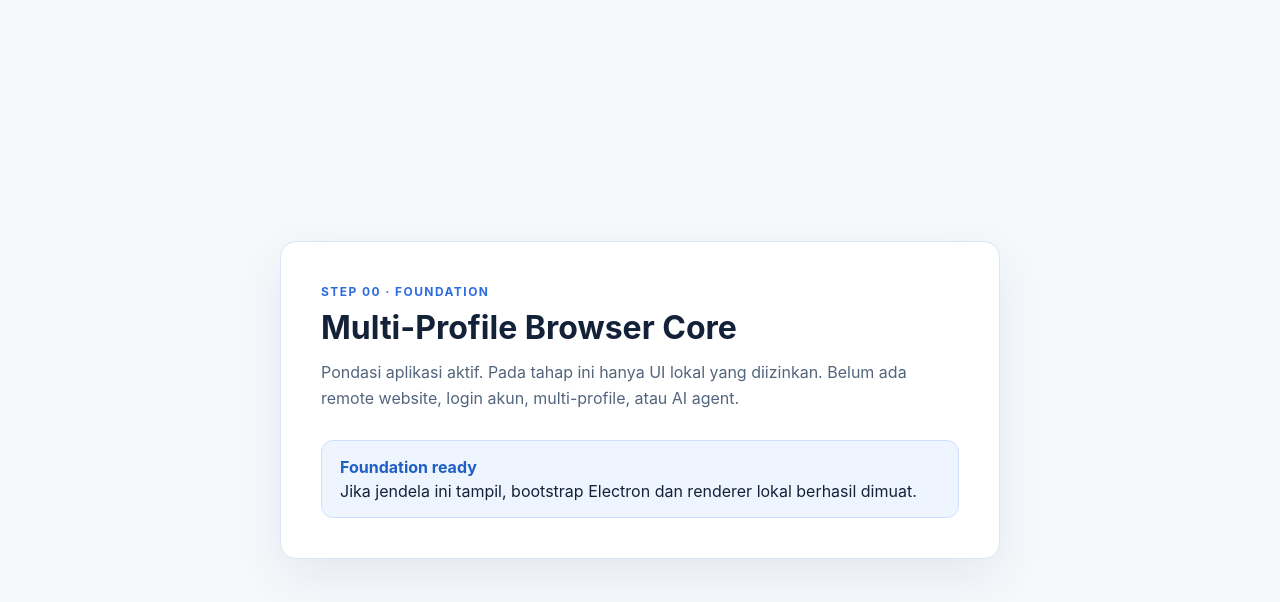
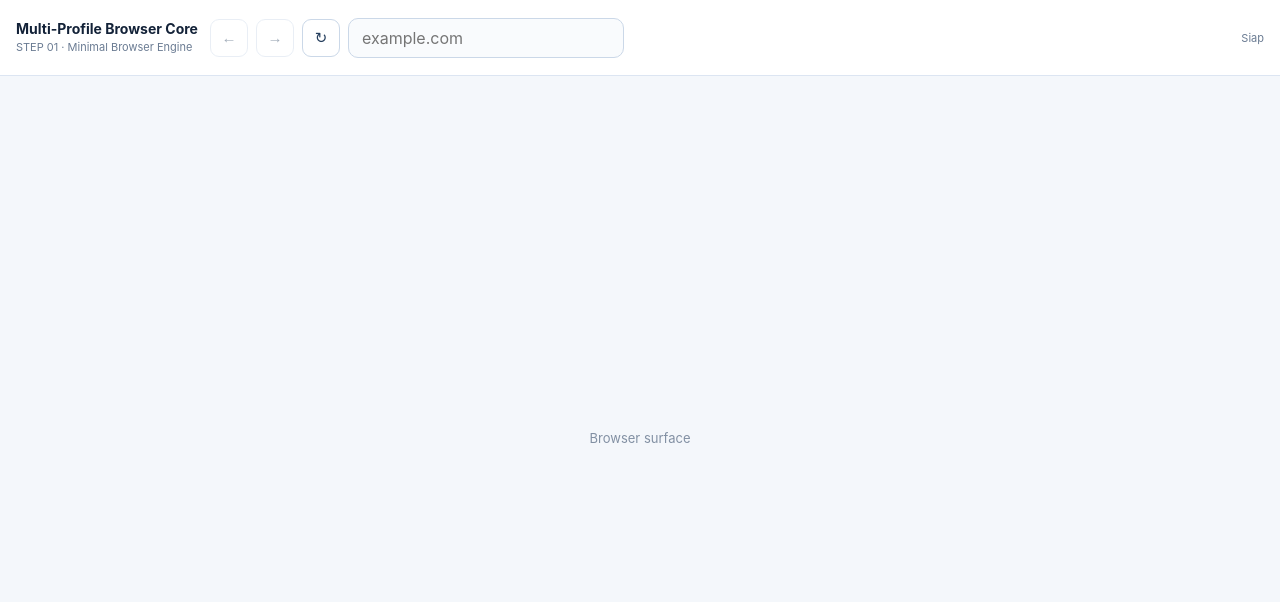
Before and after one commit to inoriko920-dev/Multi-Profile-Browser-Core, an Electron app: page src/renderer/index.html in a window 1280 px wide. Drawn offline with Linux system fonts and the light colour scheme.

Commit message:
step01: replace foundation screen with minimal browser toolbar

```diff
--- a/src/renderer/index.html
+++ b/src/renderer/index.html
@@ -3,34 +3,81 @@
   <head>
     <meta charset="UTF-8" />
     <meta name="viewport" content="width=device-width, initial-scale=1.0" />
-    <meta http-equiv="Content-Security-Policy" content="default-src 'self'; style-src 'self' 'unsafe-inline'; script-src 'none'; img-src 'self' data:; connect-src 'none'; frame-src 'none'; object-src 'none'; base-uri 'none'; form-action 'none'" />
+    <meta http-equiv="Content-Security-Policy" content="default-src 'self'; style-src 'self' 'unsafe-inline'; script-src 'self'; img-src 'self' data:; connect-src 'none'; frame-src 'none'; object-src 'none'; base-uri 'none'; form-action 'self'" />
     <title>Multi-Profile Browser Core</title>
     <style>
       :root {
         font-family: Inter, ui-sans-serif, system-ui, -apple-system, BlinkMacSystemFont, "Segoe UI", sans-serif;
         color: #132238;
-        background: #f6f8fb;
+        background: #f4f7fb;
       }
 
       * { box-sizing: border-box; }
-      body { margin: 0; min-height: 100vh; display: grid; place-items: center; }
-      main { width: min(720px, calc(100vw - 48px)); padding: 40px; background: white; border: 1px solid #dce5f2; border-radius: 16px; box-shadow: 0 18px 50px rgba(31, 65, 114, 0.08); }
-      .eyebrow { margin: 0 0 8px; font-size: 12px; font-weight: 700; letter-spacing: 0.12em; text-transform: uppercase; color: #2d6cdf; }
-      h1 { margin: 0 0 12px; font-size: 32px; line-height: 1.15; }
-      p { margin: 0; line-height: 1.65; color: #53657c; }
-      .status { margin-top: 28px; padding: 16px 18px; border-radius: 12px; background: #eef5ff; border: 1px solid #cfe0ff; }
-      .status strong { display: block; margin-bottom: 4px; color: #1f5fc4; }
+      html, body { margin: 0; width: 100%; height: 100%; overflow: hidden; }
+      body { background: #f4f7fb; }
+      .toolbar {
+        height: 76px;
+        display: grid;
+        grid-template-columns: auto minmax(240px, 1fr) auto;
+        gap: 12px;
+        align-items: center;
+        padding: 12px 16px;
+        background: #ffffff;
+        border-bottom: 1px solid #dce5f2;
+      }
+      .brand { display: flex; flex-direction: column; min-width: 170px; }
+      .brand strong { font-size: 14px; line-height: 1.2; }
+      .brand span { margin-top: 3px; font-size: 11px; color: #6b7c93; }
+      .nav { display: flex; align-items: center; gap: 8px; }
+      button {
+        height: 38px;
+        min-width: 38px;
+        border: 1px solid #cbd8e8;
+        border-radius: 9px;
+        background: #ffffff;
+        color: #27405f;
+        font-size: 15px;
+        cursor: pointer;
+      }
+      button:hover:not(:disabled) { background: #eef5ff; border-color: #9bbcf2; }
+      button:disabled { opacity: 0.42; cursor: default; }
+      form { display: flex; min-width: 0; }
+      input {
+        width: 100%;
+        height: 40px;
+        border: 1px solid #cbd8e8;
+        border-radius: 10px;
+        padding: 0 13px;
+        outline: none;
+        font: inherit;
+        color: #172b45;
+        background: #f9fbfd;
+      }
+      input:focus { border-color: #2d6cdf; box-shadow: 0 0 0 3px rgba(45,108,223,0.12); background: #ffffff; }
+      .status { min-width: 108px; text-align: right; font-size: 11px; color: #6b7c93; }
+      .status[data-error="true"] { color: #b42318; }
+      .underlay { height: calc(100vh - 76px); display: grid; place-items: center; color: #8290a3; font-size: 13px; }
     </style>
   </head>
   <body>
-    <main>
-      <p class="eyebrow">STEP 00 · Foundation</p>
-      <h1>Multi-Profile Browser Core</h1>
-      <p>Pondasi aplikasi aktif. Pada tahap ini hanya UI lokal yang diizinkan. Belum ada remote website, login akun, multi-profile, atau AI agent.</p>
-      <div class="status">
-        <strong>Foundation ready</strong>
-        <span>Jika jendela ini tampil, bootstrap Electron dan renderer lokal berhasil dimuat.</span>
+    <header class="toolbar">
+      <div class="brand">
+        <strong>Multi-Profile Browser Core</strong>
+        <span>STEP 01 · Minimal Browser Engine</span>
       </div>
-    </main>
+
+      <div class="nav">
+        <button id="back" type="button" title="Kembali" disabled>←</button>
+        <button id="forward" type="button" title="Maju" disabled>→</button>
+        <button id="reload" type="button" title="Muat ulang">↻</button>
+        <form id="navigation-form">
+          <input id="address" type="text" inputmode="url" autocomplete="off" spellcheck="false" aria-label="Alamat website" placeholder="example.com" />
+        </form>
+      </div>
+
+      <div id="status" class="status">Siap</div>
+    </header>
+    <main class="underlay" aria-hidden="true">Browser surface</main>
+    <script src="./index.js" defer></script>
   </body>
 </html>
```
